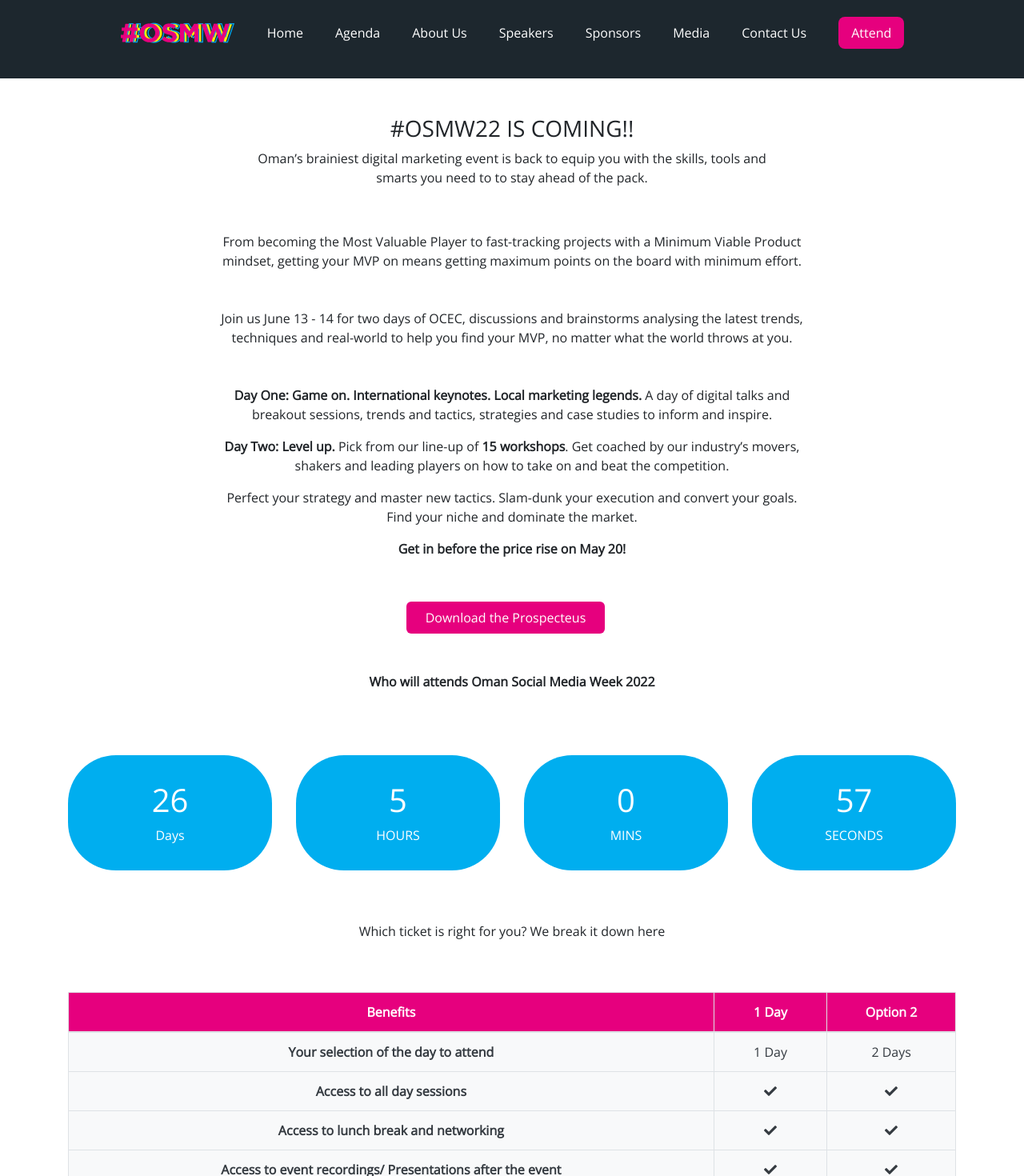
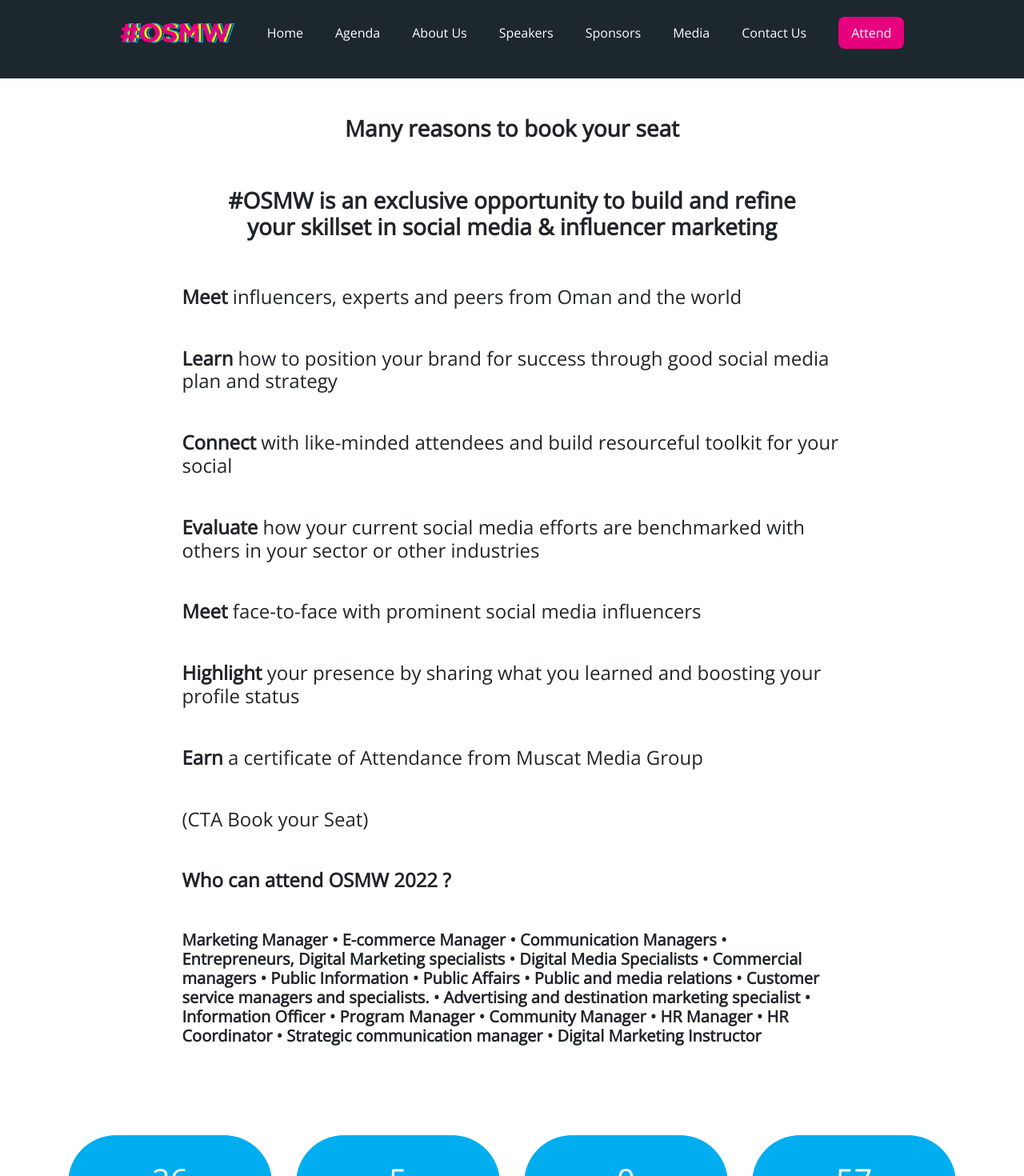
Before and after one commit to hoseinsedaqat/Osmw, a Vue app: page /attend in a window 1280 px wide. Shown: the top 1470 px of the page at 80% size. Built offline with nearby package versions, Linux system fonts and the light colour scheme.

Commit message:
add new text to attend pages

```diff
--- a/src/views/Attend/AttendView.vue
+++ b/src/views/Attend/AttendView.vue
@@ -5,22 +5,65 @@
       <div class="container">
         <div class="row">
           <div class="col-md-12 my-5">
-            <h3 class="text-center">#OSMW22 IS COMING!!</h3>
-            <p class="text-center my-2">
+            <h3 class="text-center font-weight-bold">Many reasons to book your seat</h3>
+            <!-- <p class="text-center my-2">
               Oman’s brainiest digital marketing event is back to equip you with the
               skills, tools and <br />
               smarts you need to to stay ahead of the pack.
-            </p>
+            </p> -->
           </div>
         </div>
         <div class="row">
           <div class="col-md-8 mx-auto">
-            <p class="text-center">
-              From becoming the Most Valuable Player to fast-tracking projects with a
-              Minimum Viable Product mindset, getting your MVP on means getting maximum
-              points on the board with minimum effort.
-            </p>
-            <p class="text-center my-5">
+            <h3 class="text-center font-weight-bold">
+              #OSMW is an exclusive opportunity to build and refine your skillset in
+              social media & influencer marketing
+            </h3>
+          </div>
+        </div>
+        <div class="row">
+          <div class="col-md-9 mx-auto">
+            <h4 class="text-start my-5">
+              <b>Meet</b> influencers, experts and peers from Oman and the world
+            </h4>
+            <h4 class="text-start my-5">
+              <b>Learn </b> how to position your brand for success through good social
+              media plan and strategy
+            </h4>
+            <h4 class="text-start my-5">
+              <b>Connect </b> with like-minded attendees and build resourceful toolkit for
+              your social
+            </h4>
+            <h4 class="text-start my-5">
+              <b>Evaluate </b> how your current social media efforts are benchmarked with
+              others in your sector or other industries
+            </h4>
+            <h4 class="text-start my-5">
+              <b>Meet </b> face-to-face with prominent social media influencers
+            </h4>
+            <h4 class="text-start my-5">
+              <b>Highlight </b> your presence by sharing what you learned and boosting
+              your profile status
+            </h4>
+            <h4 class="text-start my-5">
+              <b>Earn </b> a certificate of Attendance from Muscat Media Group
+            </h4>
+            <h4 class="text-start my-5">(CTA Book your Seat)</h4>
+            <h4 class="text-start my-5">
+              <b>Who can attend OSMW 2022 ?</b>
+            </h4>
+            <h5 class="text-start my-5">
+              <b>
+                Marketing Manager • E-commerce Manager • Communication Managers •
+                Entrepreneurs, Digital Marketing specialists • Digital Media Specialists •
+                Commercial managers • Public Information • Public Affairs • Public and media
+                relations • Customer service managers and specialists. • Advertising and
+                destination marketing specialist • Information Officer • Program Manager •
+                Community Manager • HR Manager • HR Coordinator • Strategic communication
+                manager • Digital Marketing Instructor
+              </b>
+            </h5>
+            <!-- <p class="text-center my-5">
               Join us June 13 - 14 for two days of OCEC, discussions and brainstorms
               analysing the latest trends, techniques and real-world to help you find your
               MVP, no matter what the world throws at you.
@@ -47,7 +90,7 @@
             </div>
             <p class="text-center">
               <b>Who will attends Oman Social Media Week 2022</b>
-            </p>
+            </p> -->
           </div>
         </div>
         <div class="row my-5">
```
